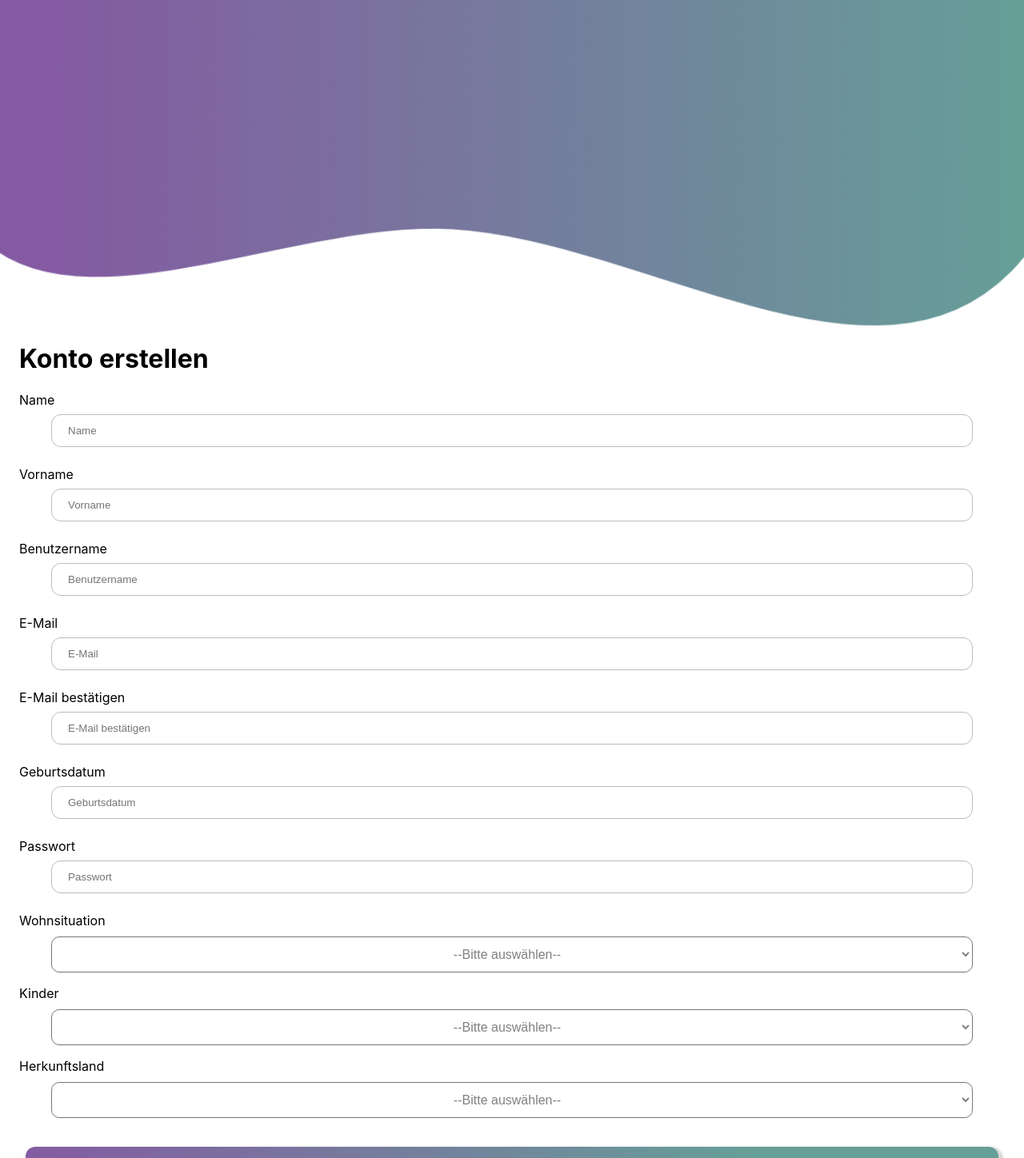
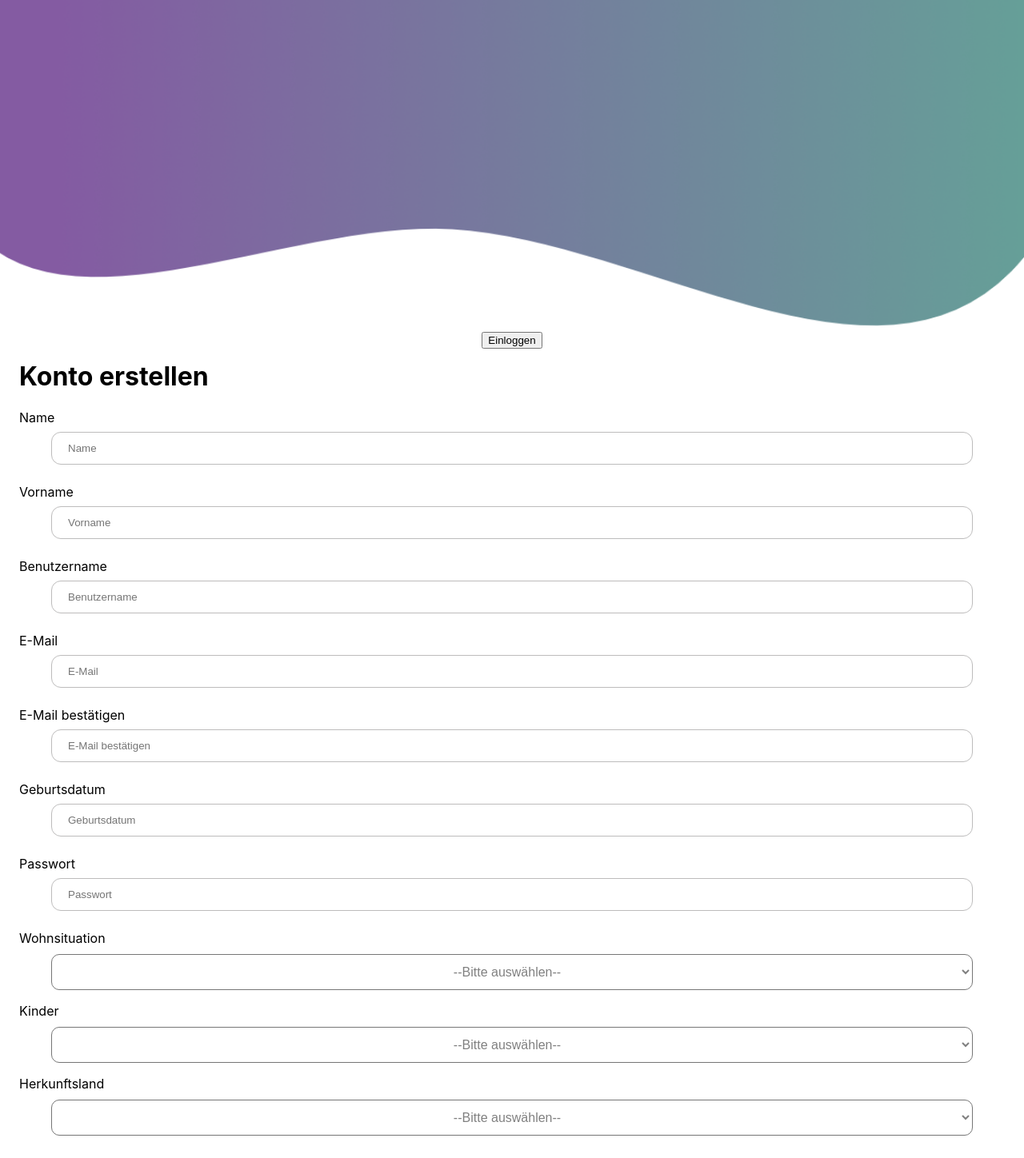
Before and after one commit to xSilentStorm313/Projekt-Web, a React (Create React App) app in the folder webapp/: page /regestration in a window 1280 px wide. Shown: the top 1448 px of the page at 80% size. Built offline with nearby package versions, Linux system fonts and the light colour scheme.

Commit message:
button zum einloggen

```diff
--- a/webapp/src/Registration.js
+++ b/webapp/src/Registration.js
@@ -1,17 +1,16 @@
 import React from "react";
-import TitleBarRegestrierung from './components/TitelBarregestrierung';
-import ButtonRegestrierung from './components/ButtonRegestrierung';
-import Footer from './components/Footer';
-import RegestrierungText from "./components/RegstrierungText";
+import TitleBarRegistrierung from './components/TitelBarregestrierung';
+import ButtonRegistrierung from './components/ButtonRegestrierung';
+import RegistrierungText from "./components/RegstrierungText";
 import './App.css';
 
 function Regestration() {
     return (
         <div className="Home">
-            <TitleBarRegestrierung />
+            <TitleBarRegistrierung />
             <br/>
-            <RegestrierungText/>
-            <ButtonRegestrierung />
+            <RegistrierungText/>
+            <ButtonRegistrierung />
         </div>
     );
 }
--- a/webapp/src/components/ButtonRegestrierung.js
+++ b/webapp/src/components/ButtonRegestrierung.js
@@ -5,7 +5,7 @@ export default function ButtonRegestrierung() {
     return (
         <div className="buttonlogin">
           <a>
-            <Link to="/start">Regestrieren</Link>
+            <Link to="/start">Registrieren</Link>
           </a>
         </div>
     ) }
--- a/webapp/src/components/TitelBarregestrierung.js
+++ b/webapp/src/components/TitelBarregestrierung.js
@@ -1,10 +1,14 @@
 import header from  "./images/welle_header.png" // anderer Speicherort
 import React from "react"
+import { Link } from "react-router-dom";
 
 export default function TitleBarRegestrierung() {
     return (
         <div className="titlebar">
             <img src={header} className="headerWelle" alt="welle" />
+            <Link to="/login">
+            <button className="buttoneinloggen">Einloggen</button>
+            </Link>
             <br/><br/>
         </div>
     )
```
